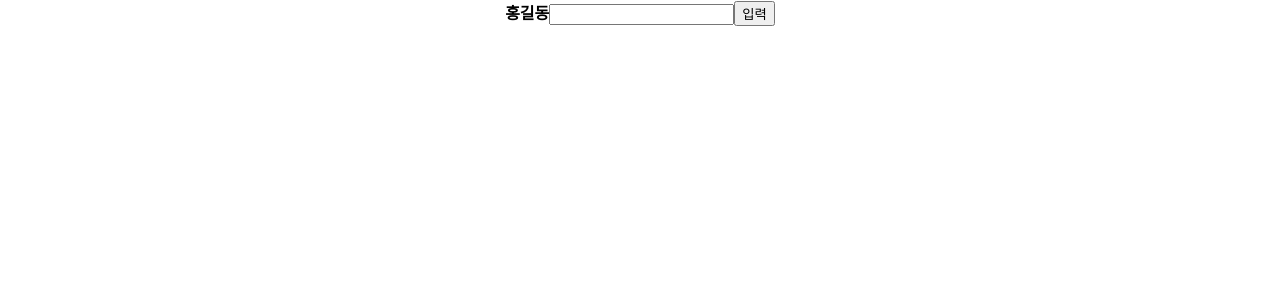
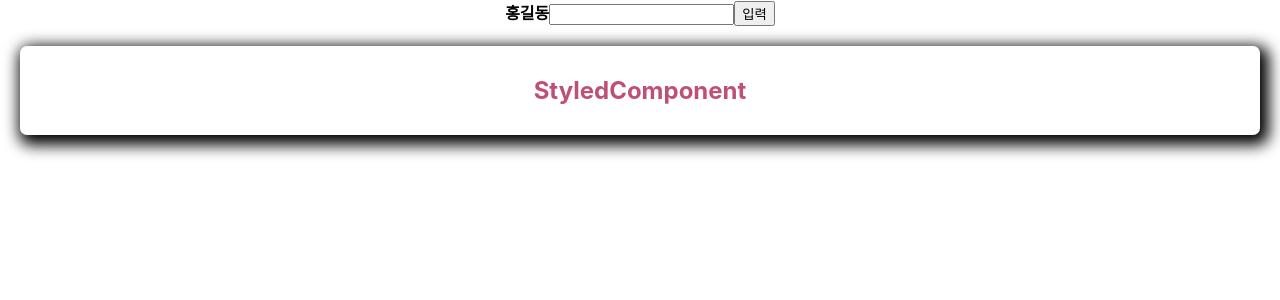
Before and after one commit to skymill2000/fintech0731, a React (Create React App) app in the folder fintech/: page / in a window 1280 px wide. Shown: the top 300 px of the page. Built offline with nearby package versions, Linux system fonts and the light colour scheme.

Commit message:
Lecture(스타일드컴포넌트): 컴포넌트 예제 작성 완료

```diff
--- a/fintech/src/App.js
+++ b/fintech/src/App.js
@@ -3,11 +3,13 @@
 import Welcome from "./components/Welcome";
 import StateComponent from "./components/StateComponent";
 import InputComponent from "./components/InputComponent";
+import StyledComponent from "./components/StyledComponent";
 
 function App() {
   return (
     <div className="App">
       <InputComponent></InputComponent>
+      <StyledComponent></StyledComponent>
     </div>
   );
 }
--- /dev/null
+++ b/fintech/src/components/StyledComponent.js
@@ -0,0 +1,20 @@
+import React from "react";
+import styled from "styled-components";
+
+const Title = styled.h1`
+  font-size: 1.5em;
+  text-align: center;
+  color: #bf4f74;
+  -webkit-box-shadow: 4px 5px 15px 5px #000000;
+  box-shadow: 4px 5px 15px 5px #000000;
+  margin: 20px;
+  padding: 30px;
+  -webkit-border-radius: 7px;
+  border-radius: 7px;
+`;
+
+const StyledComponent = () => {
+  return <Title>StyledComponent</Title>;
+};
+
+export default StyledComponent;
```
